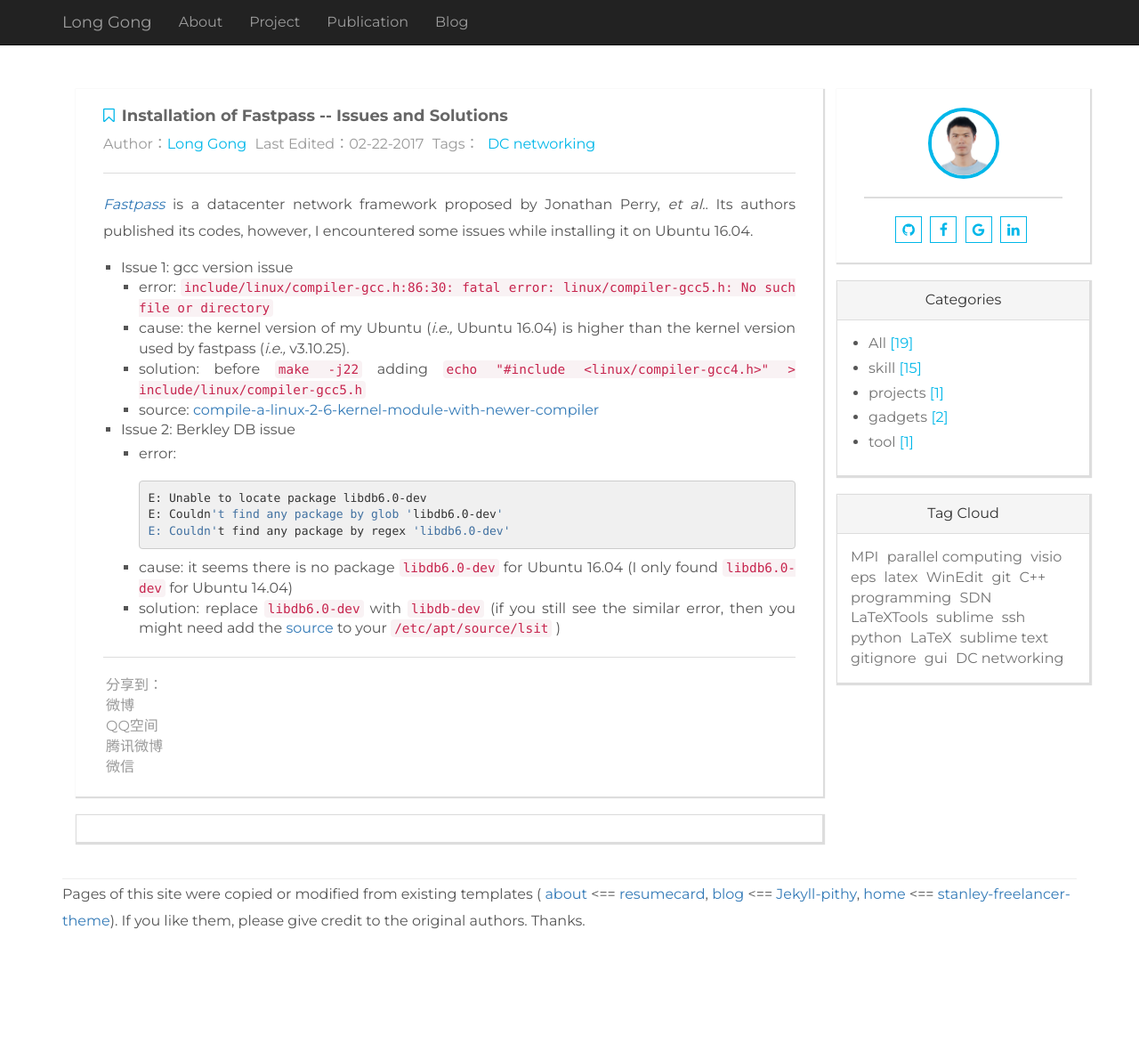
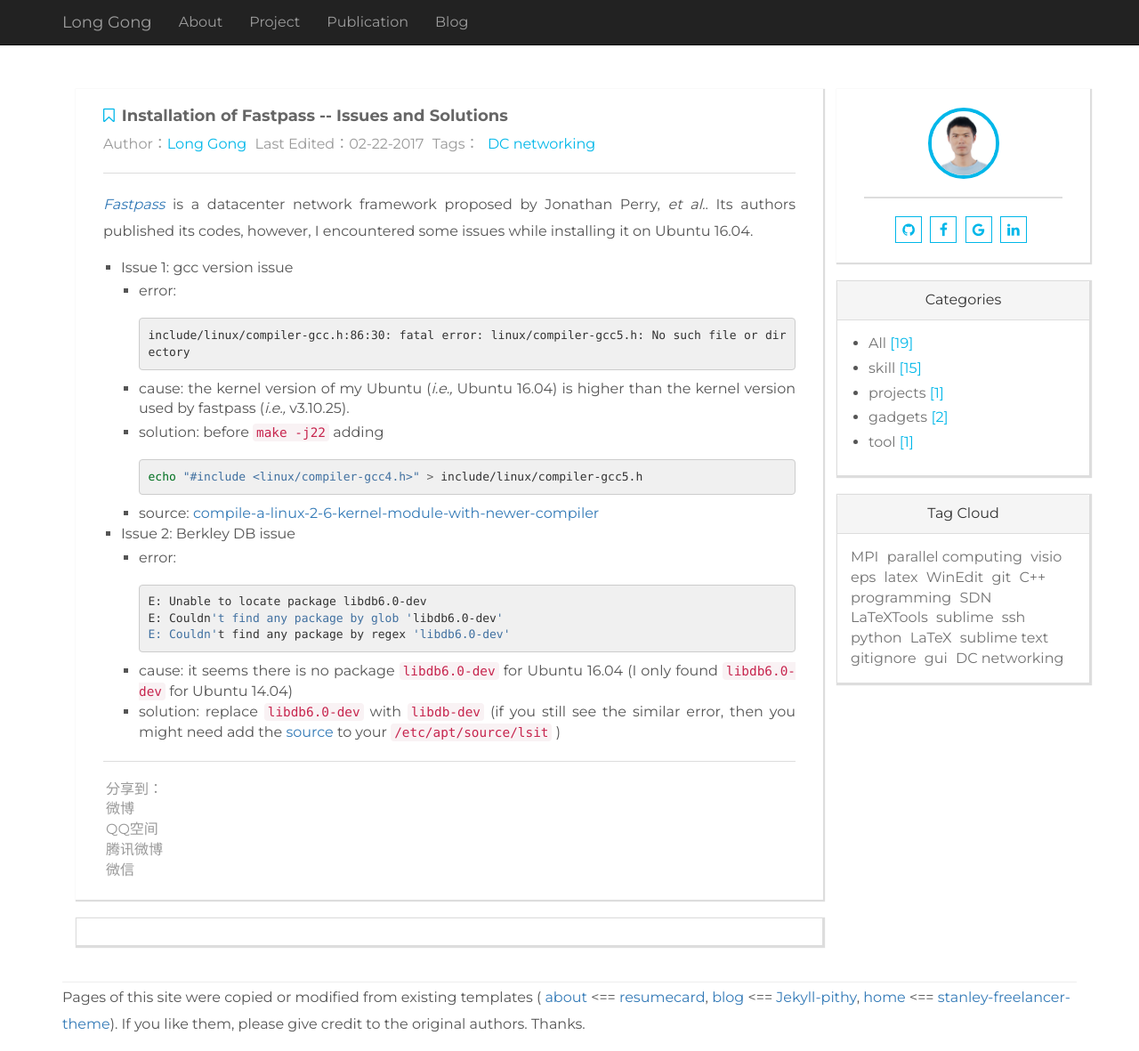
Before and after one commit to lgong30/lgong30.github.io, a Jekyll site: the page built from _posts/2017-02-22-Issues-and-Solutions-for-Fastpass-installation.md, in a window 1280 px wide and 1181 px high. Shown: the whole window at 89% size. Built offline with Jekyll 4.4.1, drawn with Linux system fonts in a browser that asks for light colours; comment, search, counter and statistics services are not loaded.

Commit message:
fastpass

````diff
--- a/_posts/2017-02-22-Issues-and-Solutions-for-Fastpass-installation.md
+++ b/_posts/2017-02-22-Issues-and-Solutions-for-Fastpass-installation.md
@@ -8,9 +8,17 @@
 [_Fastpass_](http://fastpass.mit.edu/) is a datacenter network framework proposed by Jonathan Perry, _et al._. Its authors published its codes, however, I encountered some issues while installing it on Ubuntu 16.04.
 
 + Issue 1: gcc version issue
-  - error: `include/linux/compiler-gcc.h:86:30: fatal error: linux/compiler-gcc5.h: No such file or directory`
+  - error:
+
+    ```shell
+    include/linux/compiler-gcc.h:86:30: fatal error: linux/compiler-gcc5.h: No such file or directory
+    ```
   - cause: the kernel version of my Ubuntu (_i.e.,_ Ubuntu 16.04) is higher than the kernel version used by fastpass (_i.e.,_ v3.10.25).
-  - solution: before `make -j22` adding `echo "#include <linux/compiler-gcc4.h>" > include/linux/compiler-gcc5.h`
+  - solution: before `make -j22` adding
+
+    ```shell
+    echo "#include <linux/compiler-gcc4.h>" > include/linux/compiler-gcc5.h
+    ```
   - source: [compile-a-linux-2-6-kernel-module-with-newer-compiler](http://stackoverflow.com/questions/29925513/compile-a-linux-2-6-kernel-module-with-newer-compiler)
 + Issue 2: Berkley DB issue
   - error:
````
